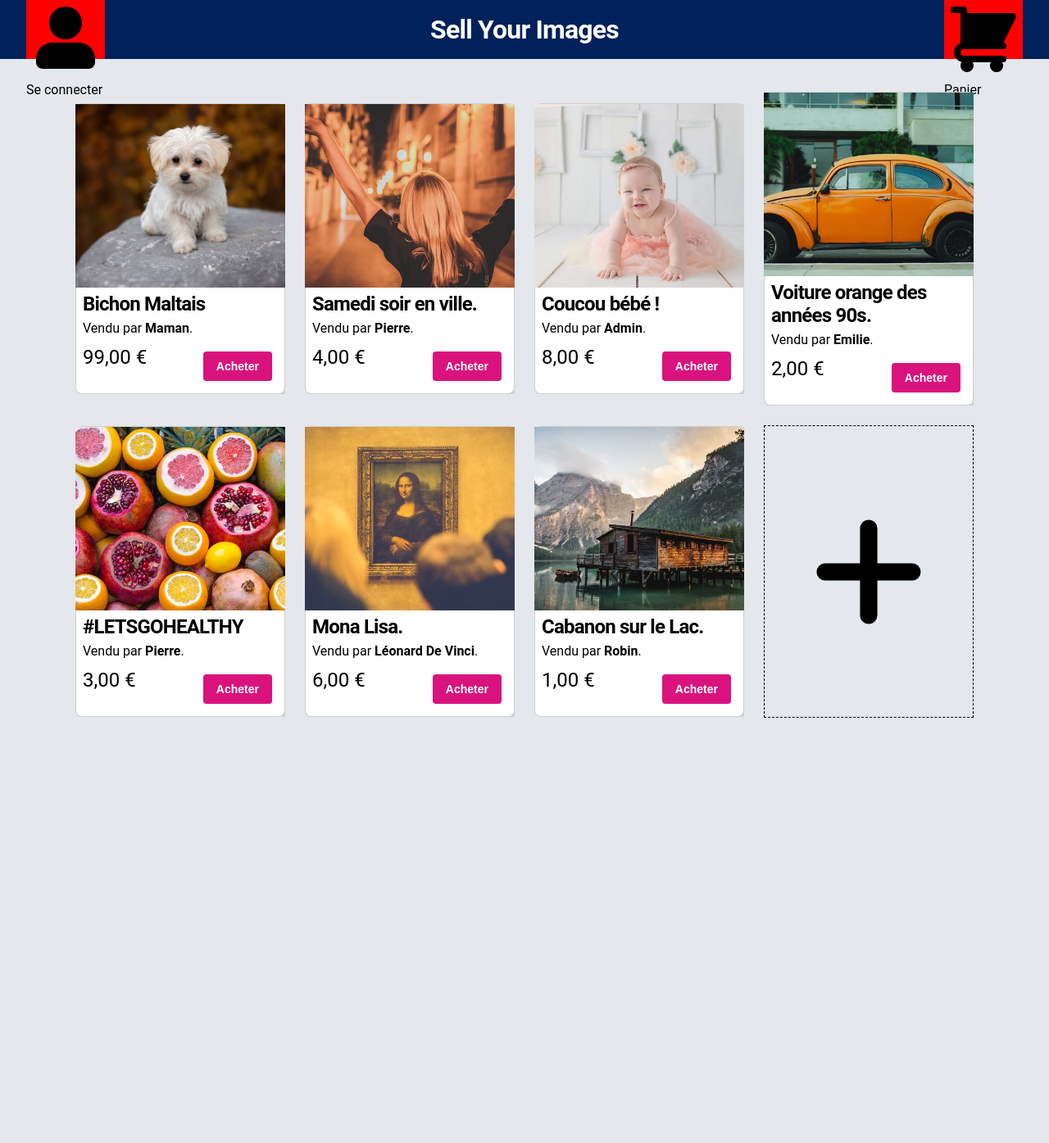
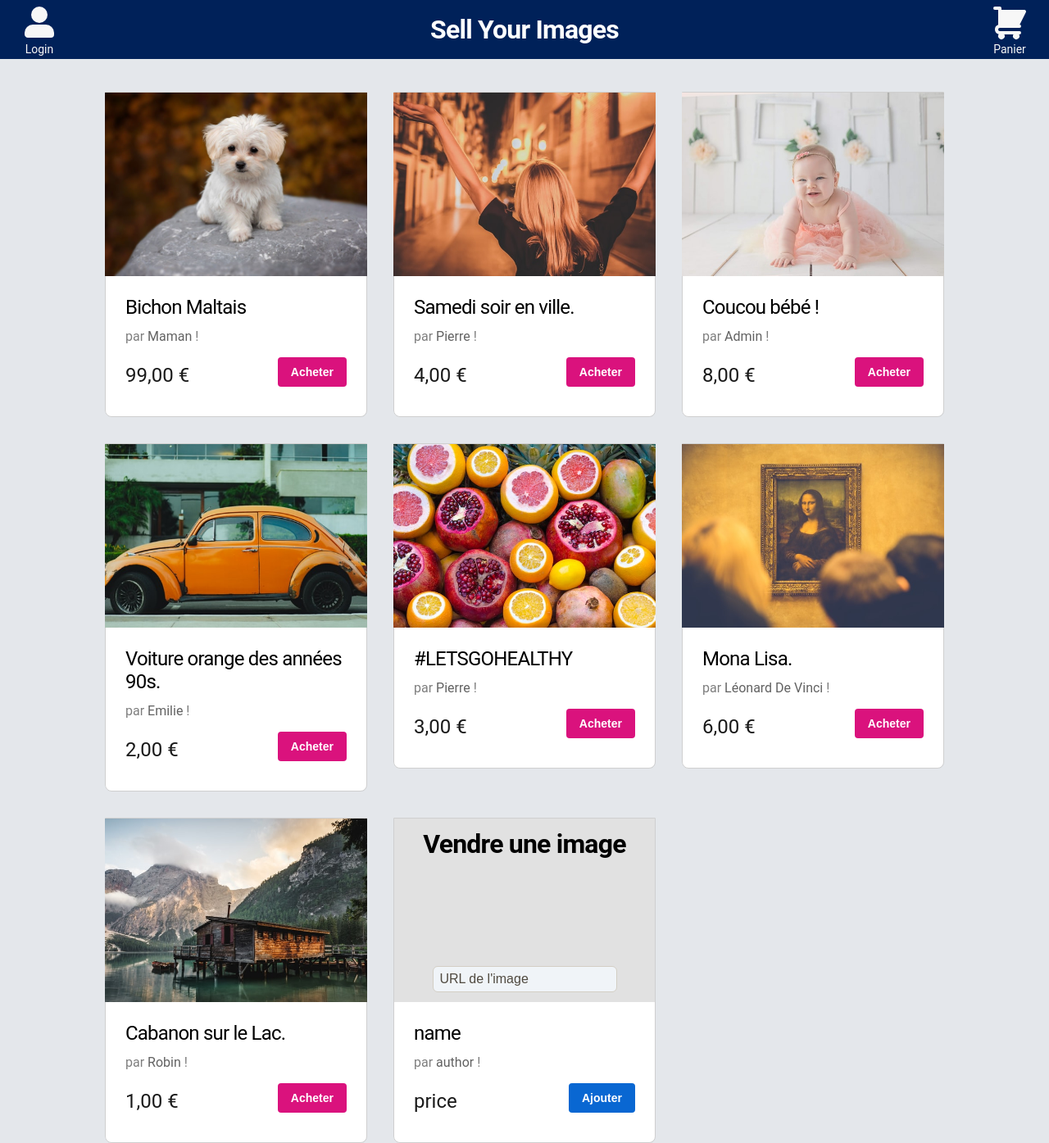
Before and after one commit to tonykhaov/SellYourImages, a React (Create React App) app: page / in a window 1280 px wide. Shown: the whole page at 82% size. Before the commit the page ends 876 px from the top, so only its background shows below. Built offline with nearby package versions, Linux system fonts and the light colour scheme; the HTML template or start-up script is replaced by a standard one.

Commit message:
:construction: Work in progress

```diff
--- a/src/App.js
+++ b/src/App.js
@@ -1,12 +1,28 @@
-import React, { useState } from "react";
+import React, { useState, useEffect, useRef } from "react";
 import EnterStore from "./components/EnterStore";
 import { BrowserRouter as Router, Route, Switch } from "react-router-dom";
 import Store from "./components/Store";
 import Header from "./components/Header";
-
+import { SAMPLE_IMAGES } from "./sample-images";
 function App() {
   const [username, setUsername] = useState(null);
   const [images, setImages] = useState(null);
+
+  const addImage = image => {
+    const imagesCopy = images;
+    imagesCopy[`image${Date.now()}`] = image;
+    setImages(imagesCopy);
+  };
+
+  useEffect(() => {
+    const localStorageImageRef =
+      JSON.parse(localStorage.getItem("images")) || SAMPLE_IMAGES;
+    setImages(localStorageImageRef);
+  }, []);
+
+  useEffect(() => {
+    localStorage.setItem("images", JSON.stringify(images));
+  });
 
   return (
     <Router>
--- a/src/components/AddImage.js
+++ b/src/components/AddImage.js
@@ -1,33 +1,115 @@
 import React from "react";
+import { double_box_shadow, pink, grey, blue, black } from "../Utilities";
 import styled from "styled-components";
+import { Card, Button, Input } from "../styled_components";
 
 function AddImage() {
   return (
     <AddImageWrapper>
-      <svg
-        xmlns="http://www.w3.org/2000/svg"
-        viewBox="0 0 24 24"
-        class="icon-add"
-      >
-        <path
-          class="secondary"
-          fill-rule="evenodd"
-          d="M17 11a1 1 0 0 1 0 2h-4v4a1 1 0 0 1-2 0v-4H7a1 1 0 0 1 0-2h4V7a1 1 0 0 1 2 0v4h4z"
-        />
-      </svg>
+      <ImageCard>
+        <ImageArea>
+          <h1>Vendre une image</h1>
+          <InputImage
+            type="text"
+            placeholder="URL de l'image"
+            id="img-input"
+            required
+          />
+        </ImageArea>
+        <ImageDescription>
+          <h1>name</h1>
+          <Author>
+            par <span>author</span> !
+          </Author>
+          <PriceCartWrapper>
+            <Price>price</Price>
+            <AddButton>Ajouter</AddButton>
+          </PriceCartWrapper>
+        </ImageDescription>
+      </ImageCard>
     </AddImageWrapper>
   );
 }
 
 const AddImageWrapper = styled.div`
-  height: 357px;
-  width: 256px;
+  overflow: hidden;
+  position: relative;
+  border-radius: 0 0 8px 8px;
+  &:hover {
+    box-shadow: ${double_box_shadow[3]};
+    transform: translate(-2px, -2px);
+    transition: all 0.1s ease-in;
+  }
+`;
+
+const ImageCard = styled(Card)`
   display: flex;
-  justify-content: center;
   align-items: center;
-  font-size: 72px;
-  font-weight: 500;
-  border: 1px dashed;
-  cursor: pointer;
+  flex-direction: column;
+  padding: 0;
+  padding-bottom: 12px;
+  border-radius: 0 0 8px 8px;
+`;
+
+const ImageArea = styled.div`
+  height: 224px;
+  width: 100%;
+  display: flex;
+  flex-direction: column;
+  text-align: center;
+  padding: 12px 0;
+  justify-content: space-between;
+  align-items: center;
+  background-color: ${grey[200]};
+`;
+
+const InputImage = styled(Input)``;
+
+const ImageDescription = styled.div`
+  display: flex;
+  flex-direction: column;
+  justify-content: flex-start;
+  align-items: flex-start;
+  width: 100%;
+  overflow-wrap: break-word;
+  padding: 24px 24px;
+  h1 {
+    font-size: 24px;
+    font-weight: 400;
+  }
+`;
+
+const Author = styled.p`
+  margin: 12px 0 16px;
+  color: ${grey[600]};
+  span {
+    color: ${grey[700]};
+  }
+`;
+
+const PriceCartWrapper = styled.div`
+  width: 100%;
+  display: flex;
+  justify-content: space-between;
+  align-items: flex-end;
+`;
+
+const Price = styled.p`
+  font-size: 24px;
+  font-weight: 400;
+  color: ${black[900]};
+`;
+
+const AddButton = styled(Button)`
+  box-shadow: none;
+  background: ${blue.vivid[600]};
+  color: white;
+  font-size: 14px;
+  font-weight: 700;
+  border-radius: 4px;
+  &:hover {
+    box-shadow: none;
+    background: ${blue[500]};
+  }
 `;
 export default AddImage;
--- a/src/components/Header.js
+++ b/src/components/Header.js
@@ -1,14 +1,11 @@
 import React from "react";
 import styled from "styled-components";
-import { blue } from "../Utilities";
-import Toggle from "./Toggle";
-import Modal from "./Modal";
+import { blue, grey } from "../Utilities";
+
 function Header() {
   return (
     <HeaderWrapper>
-      <Toggle>
-        {({ on, toggle }) => (
-          <LoginWrapper onClick={toggle}>
+      <LoginWrapper>
         <svg
           xmlns="http://www.w3.org/2000/svg"
           viewBox="0 0 24 24"
@@ -21,13 +18,8 @@ function Header() {
             transform="translate(0 -1)"
           />
         </svg>
-            <p>Se connecter</p>
-            <Modal on={on} toggle={toggle}>
-              <h1>Test</h1>
-            </Modal>
+        <p>Login</p>
       </LoginWrapper>
-        )}
-      </Toggle>
       <h1>Sell Your Images</h1>
       <CartWrapper>
         <svg
@@ -51,21 +43,45 @@ function Header() {
 }
 
 const HeaderWrapper = styled.header`
-  height: 72px;
+  min-height: 72px;
+  text-align: center;
   display: flex;
   align-items: center;
   justify-content: space-between;
-  padding: 0 32px;
+  padding: 0 24px;
   background-color: ${blue.vivid[1000]};
   color: white;
+  @media (max-width: 480px) {
+    &  {
+      padding: 0 6px;
+    }
+  }
 `;
 
 const LoginWrapper = styled.div`
-  width: 96px;
   height: 72px;
-  background: red;
   cursor: pointer;
-  color: black;
+  color: ${grey[100]};
+  font-size: 14px;
+  display: flex;
+  flex-direction: column;
+  justify-content: center;
+  align-items: center;
+  text-overflow: clip;
+  overflow: hidden;
+  overflow-wrap: break-word;
+  svg {
+    height: calc(72px - 24px);
+    width: calc(72px - 24px);
+    fill: ${grey[100]};
+  }
+
+  @media (max-width: 480px) {
+    svg  {
+      height: calc(72px - 32px);
+      width: calc(72px - 32px);
+    }
+  }
 `;
 const CartWrapper = styled(LoginWrapper)``;
 export default Header;
--- a/src/components/Image.js
+++ b/src/components/Image.js
@@ -1,5 +1,11 @@
 import React from "react";
-import { formatPrice, double_box_shadow, pink } from "../Utilities";
+import {
+  formatPrice,
+  double_box_shadow,
+  pink,
+  grey,
+  black
+} from "../Utilities";
 import styled from "styled-components";
 import { Card, Button } from "../styled_components";
 
@@ -12,12 +18,12 @@ function Image(props) {
         <ImageDescription>
           <h1>{name}</h1>
           <Author>
-            Vendu par <strong>{author}</strong>.
+            par <span>{author}</span> !
           </Author>
-          <Price>{formatPrice(price)}</Price>
-          <AddCart>
-            <AddCartButton>Acheter</AddCartButton>
-          </AddCart>
+          <PriceCartWrapper>
+            <Price>{formatPrice(price)}</Price>
+            <CartButton>Acheter</CartButton>
+          </PriceCartWrapper>
         </ImageDescription>
       </ImageCard>
     </ImageWrapper>
@@ -26,12 +32,13 @@ function Image(props) {
 
 const ImageWrapper = styled.div`
   overflow: hidden;
+  position: relative;
+  border-radius: 0 0 8px 8px;
   &:hover {
     box-shadow: ${double_box_shadow[3]};
     transform: translate(-2px, -2px);
     transition: all 0.1s ease-in;
   }
-  position: relative;
 `;
 
 const ImageCard = styled(Card)`
@@ -39,7 +46,8 @@ const ImageCard = styled(Card)`
   align-items: center;
   flex-direction: column;
   padding: 0;
-  padding-bottom: 24px;
+  padding-bottom: 12px;
+  border-radius: 0 0 8px 8px;
 `;
 
 const ImageDescription = styled.div`
@@ -48,32 +56,41 @@ const ImageDescription = styled.div`
   justify-content: flex-start;
   align-items: flex-start;
   width: 100%;
-  padding: 6px 8px;
+  overflow-wrap: break-word;
+  padding: 24px 24px;
   h1 {
     font-size: 24px;
+    font-weight: 400;
   }
 `;
 
 const Author = styled.p`
-  margin: 6px 0 12px 0;
+  margin: 12px 0 16px;
+  color: ${grey[600]};
+  span {
+    color: ${grey[700]};
+  }
+`;
+
+const PriceCartWrapper = styled.div`
+  width: 100%;
+  display: flex;
+  justify-content: space-between;
+  align-items: flex-end;
 `;
 
 const Price = styled.p`
   font-size: 24px;
+  font-weight: 400;
+  color: ${black[900]};
 `;
 
-const AddCart = styled.div`
-  position: absolute;
-  bottom: 16px;
-  right: 16px;
-`;
-
-const AddCartButton = styled(Button)`
+const CartButton = styled(Button)`
   box-shadow: none;
   background: ${pink.vivid[600]};
   color: white;
   font-size: 14px;
-  font-weight: 800;
+  font-weight: 700;
   border-radius: 4px;
   &:hover {
     box-shadow: none;
--- a/src/components/Store.js
+++ b/src/components/Store.js
@@ -1,23 +1,17 @@
-import React, { useEffect } from "react";
+import React from "react";
 import styled from "styled-components";
 import Image from "./Image";
-import { SAMPLE_IMAGES } from "../sample-images";
 import AddImage from "./AddImage";
 
 function Store(props) {
-  useEffect(() => {
-    props.setImages(SAMPLE_IMAGES);
-  });
   return (
     <StoreWrapper>
       <StoreTitle></StoreTitle>
       {props.images && (
         <ImagesGrid>
-          {Object.keys(props.images)
-            .sort((a, b) => a - b)
-            .map(key => (
-              <Image key={key} image={props.images[key]} index={key} />
-            ))}
+          {Object.keys(props.images).map(key => (
+            <Image key={key} image={props.images[key]} index={key} />
+          ))}
           <AddImage />
         </ImagesGrid>
       )}
@@ -43,9 +37,8 @@ const ImagesGrid = styled.div`
   margin: auto;
   display: grid;
   justify-content: center;
-  align-items: center;
-  grid-template-columns: repeat(auto-fill, 256px);
-  grid-row-gap: 24px;
-  grid-column-gap: 24px;
+  align-items: start;
+  grid-template-columns: repeat(auto-fill, 320px);
+  grid-gap: 32px;
 `;
 export default Store;
```
Lines whose indentation alone changed are shown as unchanged.
